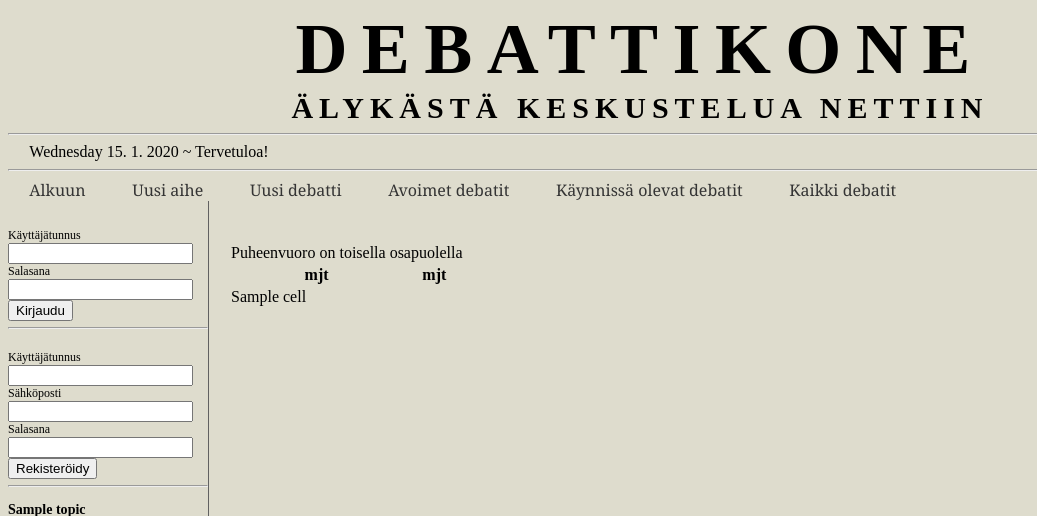
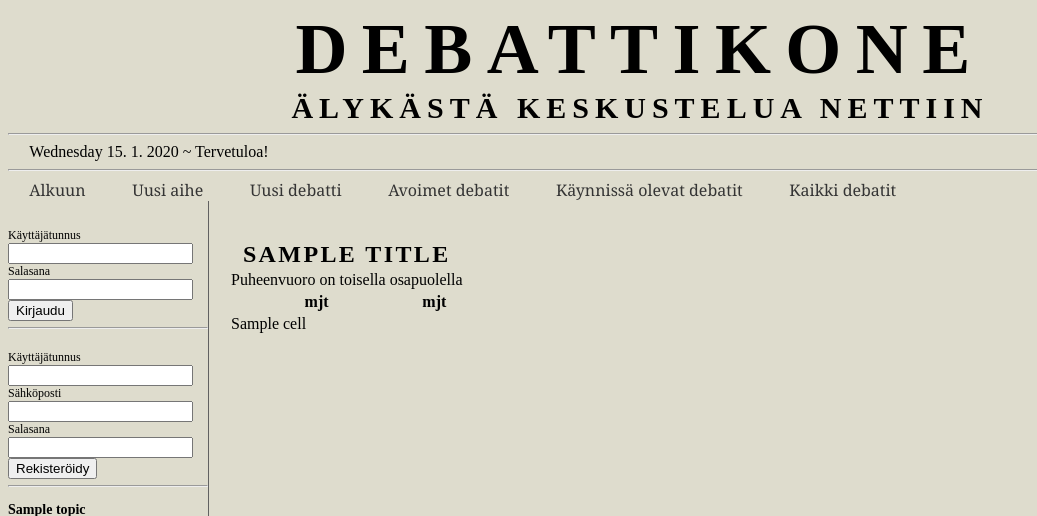
Before and after one commit to mjtorn/debattikone, a Django app: template debattikone/web/templates/debate.html in a window 1280 px wide. Shown: the top 516 px of the page, without its empty margins (0-1037 px from the left). Run offline with Django 3.2, Linux system fonts and the light colour scheme; data comes from the database, SQL or seed files in the repository; tables that the repository leaves empty hold one stand-in row (values such as "Sample post"); the template is opened without the code that fills it: values that come from a table or form of the project are taken from there, most other values are stand-ins (such as "Sample title", 1, 10 or a date in 2020).

Commit message:
Title as heading

```diff
--- a/debattikone/web/templates/base.html
+++ b/debattikone/web/templates/base.html
@@ -44,6 +44,10 @@
 	</div>
 
 	<div id="content">
+{% if title %}
+<h3>{{ title }}</h3>
+{% endif %}
+
 	{% block content %}
 	{% endblock %}
 	</div>
```
